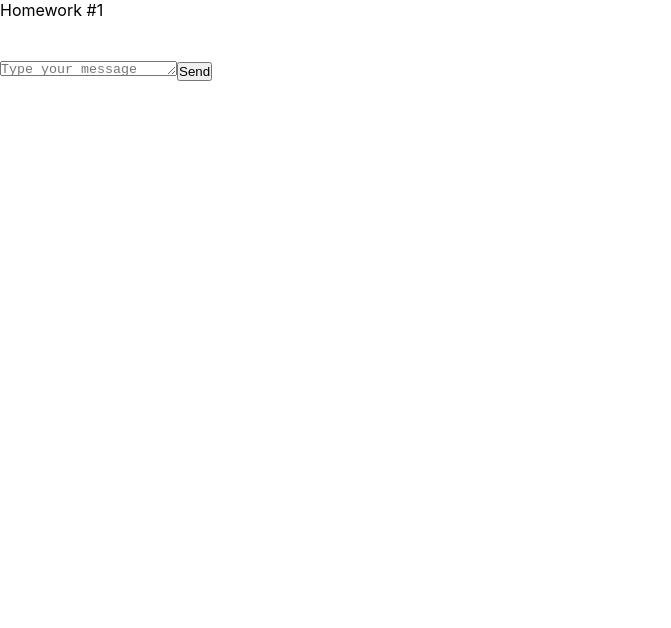
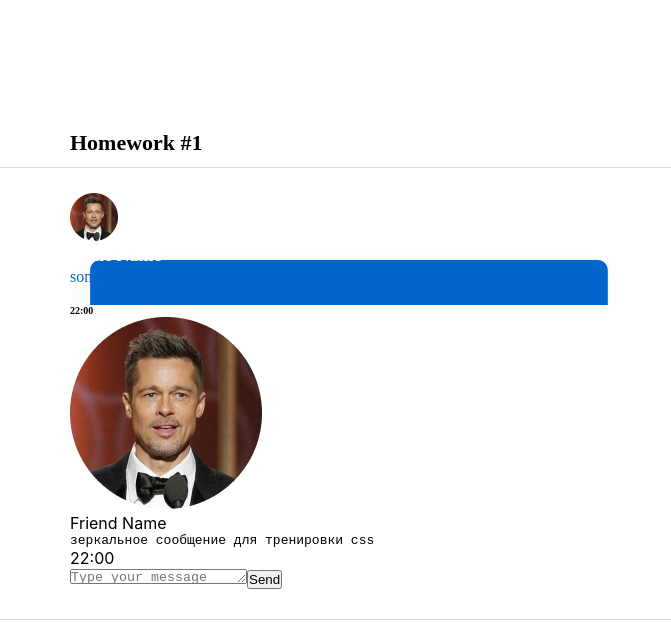
Before and after one commit to SandraVLP/homeworks-sprint2, a React (Create React App) app: page / in a window 1280 px wide. Shown: the top 628 px of the page, without its empty margins (0-671 px from the left). Built offline with nearby package versions, Linux system fonts and the light colour scheme.

Commit message:
начало вертски

```diff
--- a/package.json
+++ b/package.json
@@ -1,6 +1,6 @@
 {
   "name": "hws2",
-  "homepage": "http://IgnatZakalinsky.github.io/hws2",
+  "homepage": "https://sandravlp.github.io/hws2",
   "version": "0.1.0",
   "private": true,
   "dependencies": {
--- a/src/s1-main/App.module.css
+++ b/src/s1-main/App.module.css
@@ -1,11 +1,25 @@
 .App {
     --header_height: 60px;
+
 }
 
 .hw {
+    width: 100%;
+ display: flex;
+ flex-direction: column;
+ border-bottom: 1px solid rgba(217, 217, 217, 1);
+ padding: 25px 70px 30px;
 
 }
 
 .hwTitle {
 
+    font-family: Montserrat;
+font-size: 22px;
+font-weight: 600;
+line-height: 26.82px;
+text-align: left;
+padding: 130px 70px 10px;
+border-bottom: 1px solid rgba(217, 217, 217, 1);
+
 }
--- a/src/s2-homeworks/hw01/friend-message/FriendMessage.tsx
+++ b/src/s2-homeworks/hw01/friend-message/FriendMessage.tsx
@@ -1,8 +1,13 @@
 import React from 'react'
 import s from './FriendMessage.module.css'
+import { MessageType } from '../HW1'
 
 // создать тип вместо any и отобразить приходящие данные
-const FriendMessage = (props: any) => {
+type FriendMessageType = {
+message: MessageType
+}
+
+const FriendMessage = (props: FriendMessageType) => {
     return (
         <div
             id={'hw1-friend-message-' + props.message.id}
@@ -12,7 +17,8 @@ const FriendMessage = (props: any) => {
                 <img
                     id={'hw1-friend-avatar-' + props.message.id}
                     // создаёт студент
-
+                    src={props.message.user.avatar}
+                    alt={'hw1-avatar-' + props.message.user.name}
                     //
                 />
                 <div className={s.friendText}>
@@ -21,7 +27,7 @@ const FriendMessage = (props: any) => {
                         className={s.friendName}
                     >
                         {/*создаёт студент*/}
-
+                        {props.message.user.name}
                         {/**/}
                     </div>
                     <pre
@@ -29,7 +35,7 @@ const FriendMessage = (props: any) => {
                         className={s.friendMessageText}
                     >
                         {/*создаёт студент*/}
-
+                        {props.message.message.text}
                         {/**/}
                     </pre>
                 </div>
@@ -39,7 +45,7 @@ const FriendMessage = (props: any) => {
                 className={s.friendTime}
             >
                 {/*создаёт студент*/}
-
+                {props.message.message.time}
                 {/**/}
             </div>
         </div>
--- a/src/s2-homeworks/hw01/message/Message.module.css
+++ b/src/s2-homeworks/hw01/message/Message.module.css
@@ -1,5 +1,6 @@
 .message {
-
+ width: 50%;
+ min-height: 77px;
 }
 
 .imageAndText {
@@ -7,10 +8,16 @@
 }
 
 .imageAndText img {
-
+ width: 48px;
 }
 
 .text {
+
+    color: rgba(0, 102, 204, 1);
+background-image: url("../Rectangle-3.svg");
+background-repeat: no-repeat;
+background-size: cover;
+min-height: 60px;
 
 }
 
@@ -19,13 +26,31 @@
 }
 
 .name {
+    font-family: Montserrat;
+    font-size: 18px;
+    font-weight: 600;
+    line-height: 21.94px;
+    text-align: left;
+    color: rgba(255, 255, 255, 1);
+
 
 }
 
 .messageText {
+font-family: Montserrat;
+font-size: 16px;
+font-weight: 400;
+line-height: 19.5px;
+text-align: left;
 
 }
 
 .time {
-
+    font-family: Montserrat;
+    font-size: 10px;
+    font-weight: 600;
+    line-height: 12.19px;
+    text-align: left;
+    color: rgba(0, 0, 0, 1);
+    ;
 }
--- a/src/s2-homeworks/hw01/message/Message.tsx
+++ b/src/s2-homeworks/hw01/message/Message.tsx
@@ -1,40 +1,45 @@
-import React from 'react'
-import s from './Message.module.css'
+import React from "react";
+import s from "./Message.module.css";
+import { MessageType } from "../HW1";
 
 // нужно создать правильный тип вместо any
-export type MessagePropsType = any
+export type MessagePropsType = {
+  message: MessageType;
+};
 
 // нужно отобразить приходящие данные
 const Message = (props: MessagePropsType) => {
   return (
-        <div id={'hw1-message-' + props.message.id} className={s.message}>
+    <div id={"hw1-message-" + props.message.id} className={s.message}>
       <div className={s.imageAndText}>
         <img
-                    id={'hw1-avatar-' + props.message.id}
+          src={props.message.user.avatar}
+          id={"hw1-avatar-" + props.message.id}
+          alt={"hw1-avatar-" + props.message.user.name}
           // создаёт студент
 
           //
         />
         <div className={s.text}>
-                    <div id={'hw1-name-' + props.message.id} className={s.name}>
+          <div id={"hw1-name-" + props.message.id} className={s.name}>
             {/*создаёт студент*/}
-
+            {props.message.user.name}
             {/**/}
           </div>
-                    <pre id={'hw1-text-' + props.message.id} className={s.messageText}>
+          <pre id={"hw1-text-" + props.message.id} className={s.messageText}>
             {/*создаёт студент*/}
-
+            {props.message.message.text}
             {/**/}
           </pre>
         </div>
       </div>
-            <div id={'hw1-time-' + props.message.id} className={s.time}>
+      <div id={"hw1-time-" + props.message.id} className={s.time}>
         {/*создаёт студент*/}
-
+        {props.message.message.time}
         {/**/}
       </div>
     </div>
-    )
-}
+  );
+};
 
-export default Message
+export default Message;
```
Also changed, not shown: src/s2-homeworks/hw01/HW1.tsx (+17 -1 lines), src/s2-homeworks/hw01/Rectangle-3.svg (added), src/s2-homeworks/hw01/Rectangle3.png (added). Lines whose indentation alone changed are shown as unchanged.
